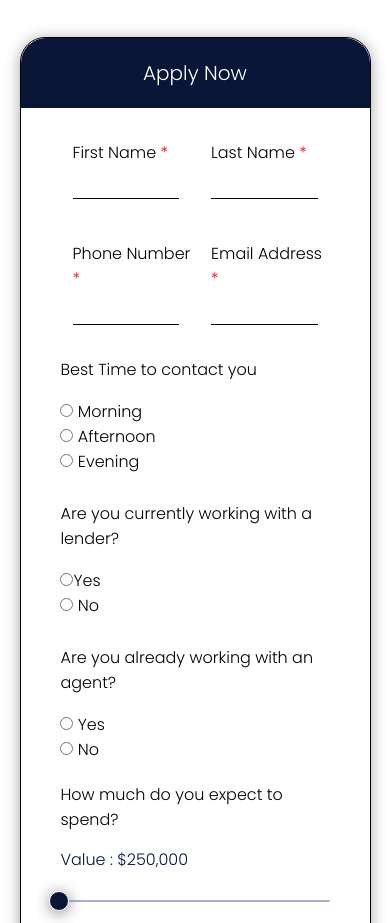
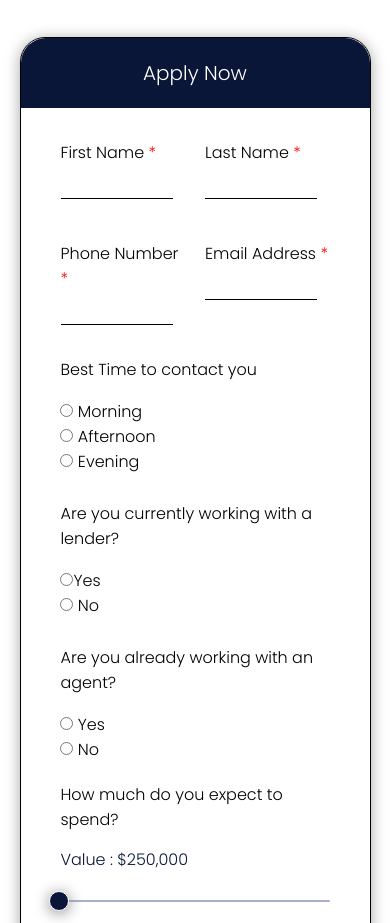
Before and after one commit to meer1616/Beat-cash-offers, a Next.js app: page / in a window 390 px wide. Shown: the part 2834-3757 px from the top of the page. Built offline with nearby package versions, Linux system fonts and the light colour scheme.

Commit message:
changed small req

```diff
--- a/Components/Home.module.css
+++ b/Components/Home.module.css
@@ -600,6 +600,10 @@
     .forthPage{
         width: 100%;
     }
+    .fstlstName{
+        display: flex;
+        margin-left: 0px;
+    }
     /* .thirdPageMain{
         margin: 0px 0;
     } */
```
